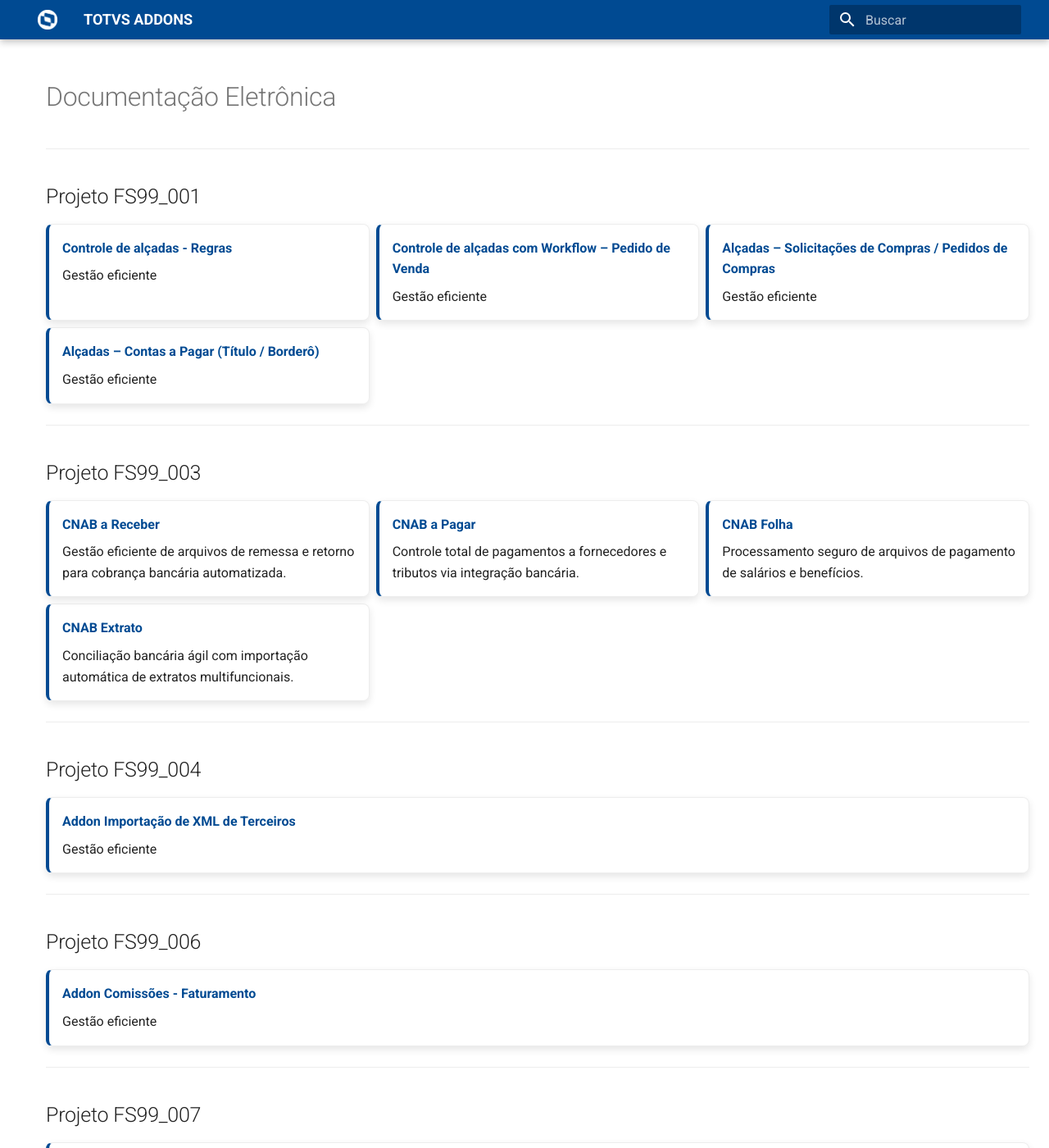
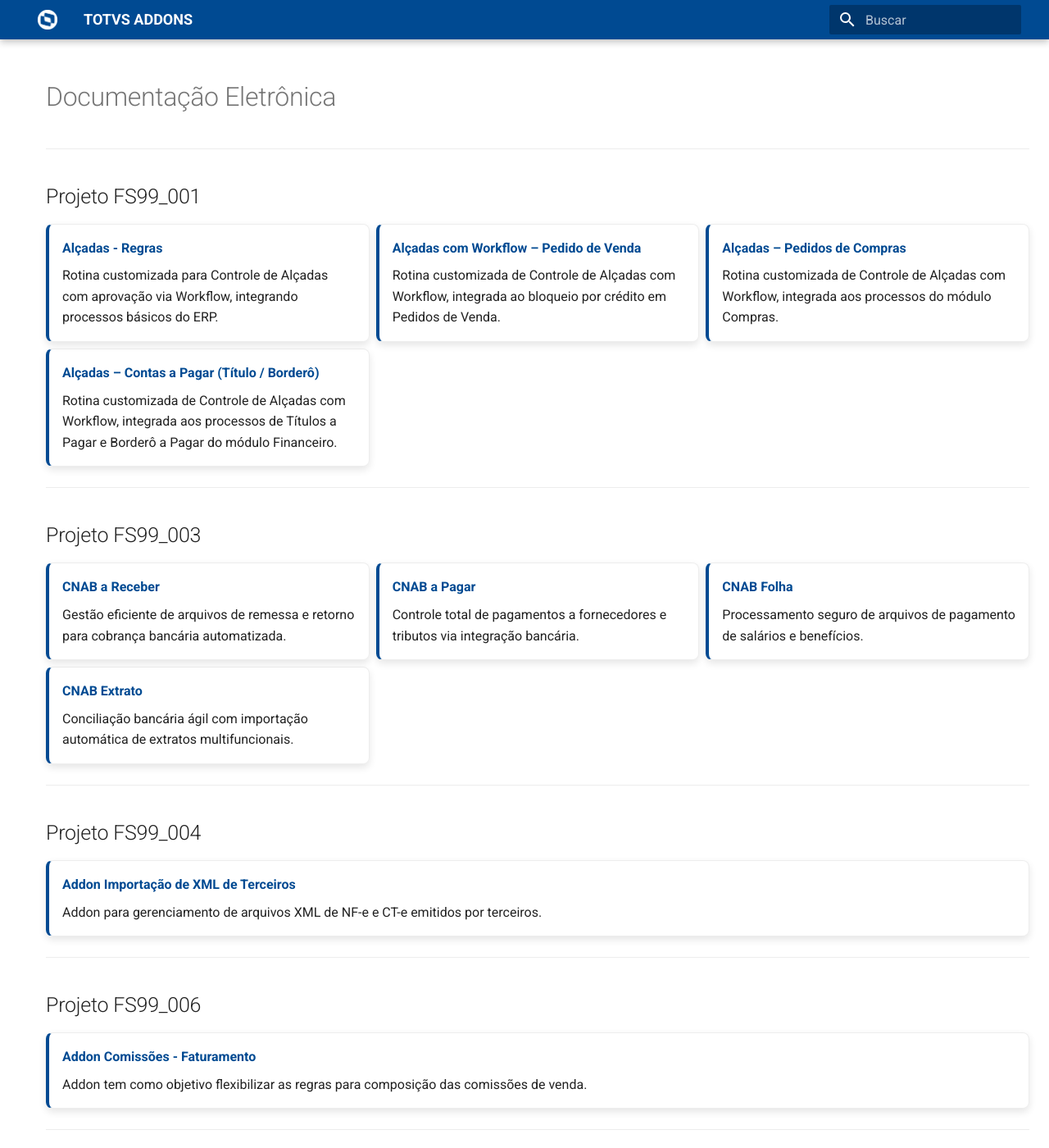
Before and after one commit to FSW-Mercado-Internacional-TOTVS-Oeste/documentacao-eletronica, an MkDocs documentation site: the page built from docs/index.md, in a window 1280 px wide and 1400 px high. Shown: the whole window at 82% size. Built offline with MkDocs 1.6.1 and Material for MkDocs 9.7.7, drawn with Linux system fonts in a browser that asks for light colours; comment, search, counter and statistics services are not loaded; some of the changed text lies outside the part shown.

Commit message:
Novos Cards

```diff
--- a/docs/index.md
+++ b/docs/index.md
@@ -12,21 +12,21 @@
 ## Projeto FS99_001 {.home-hero}
 <div class="grid cards" markdown>
 
--   [__Controle de alçadas - Regras__]()
+-   [__Alçadas - Regras__]()
 
-    Gestão eficiente
+    Rotina customizada para Controle de Alçadas com aprovação via Workflow, integrando processos básicos do ERP.
 
--   [__Controle de alçadas com Workflow – Pedido de Venda__]()
+-   [__Alçadas com Workflow – Pedido de Venda__]()
 
-    Gestão eficiente
+    Rotina customizada de Controle de Alçadas com Workflow, integrada ao bloqueio por crédito em Pedidos de Venda.
 
--   [__Alçadas – Solicitações de Compras / Pedidos de Compras__]()
+-   [__Alçadas – Pedidos de Compras__]()
 
-    Gestão eficiente
+    Rotina customizada de Controle de Alçadas com Workflow, integrada aos processos do módulo Compras.
 
 -   [__Alçadas – Contas a Pagar (Título / Borderô)__]()
 
-    Gestão eficiente
+    Rotina customizada de Controle de Alçadas com Workflow, integrada aos processos de Títulos a Pagar e Borderô a Pagar do módulo Financeiro.
 
 </div>
 
@@ -62,7 +62,7 @@
 
 -   [__Addon Importação de XML de Terceiros__]()
 
-    Gestão eficiente
+    Addon para gerenciamento de arquivos XML de NF-e e CT-e emitidos por terceiros.
 
 </div>
 
@@ -74,7 +74,7 @@
 
 -   [__Addon Comissões - Faturamento__]()
 
-    Gestão eficiente
+    Addon tem como objetivo flexibilizar as regras para composição das comissões de venda.
 
 </div>
 <hr>
@@ -85,7 +85,7 @@
 
 -   [__ADDON de Leite__]()
 
-    Gestão eficiente
+    Addon tem como objetivo atender os processos de recebimento de leite para Laticícios em geral.
 
 </div>
 <hr>
@@ -96,7 +96,7 @@
 
 -   [__Processo de Workflow de Alçadas Cadastrais__]()
 
-    Gestão eficiente
+    Controle de alçadas cadastrais via Workflow com e-mail automático.
 
 </div>
 
```
